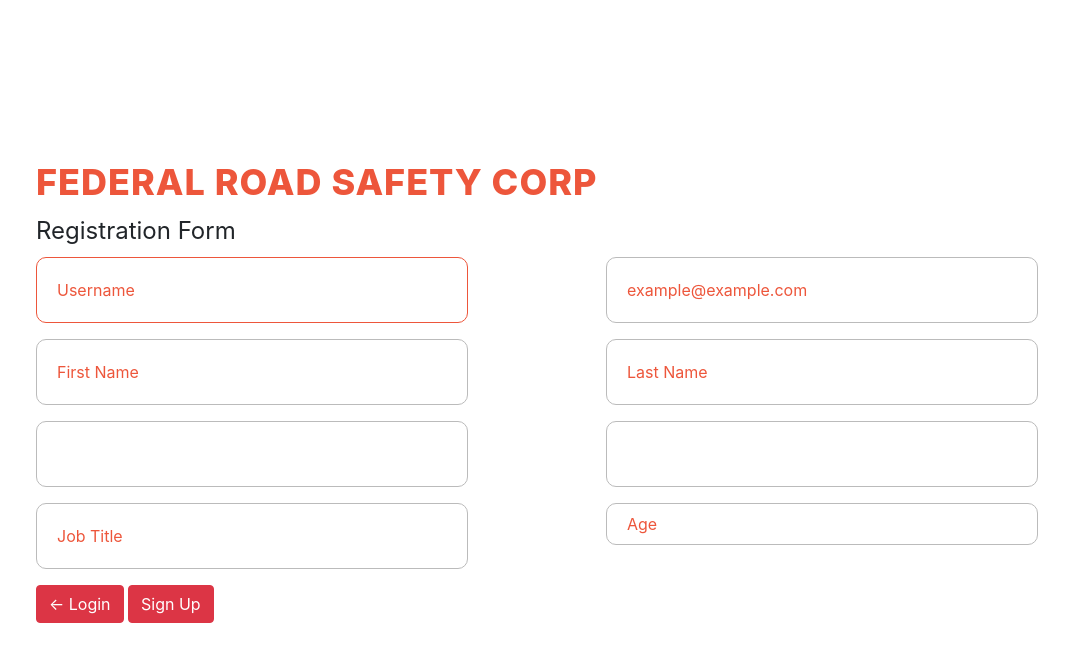
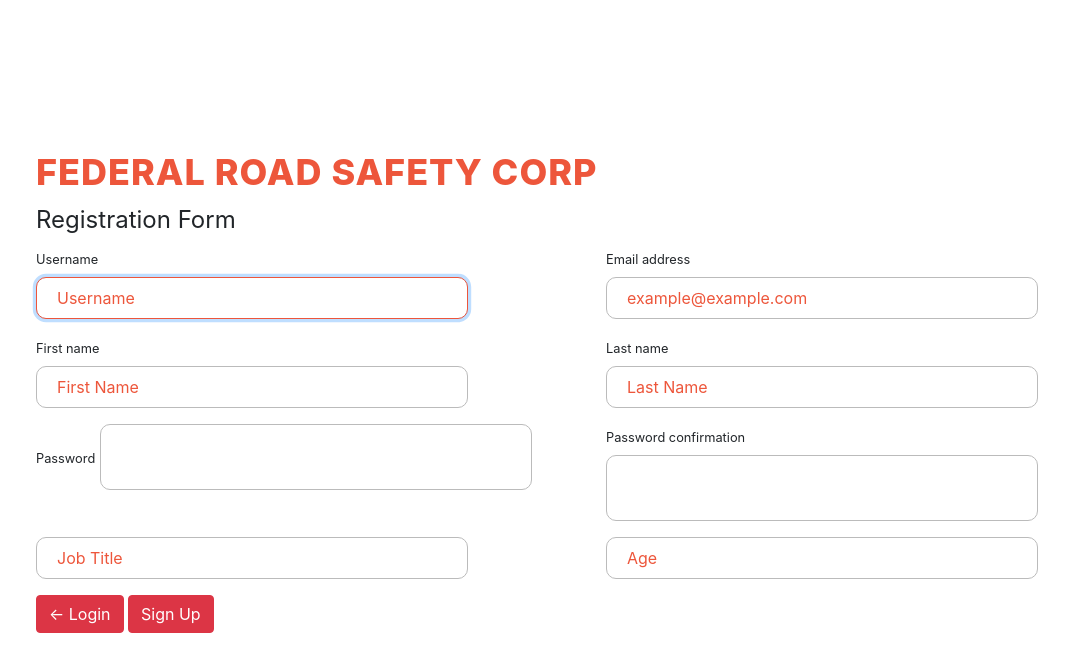
Before and after one commit to zoomcityzens/staffcourseallocation, a Django app: page /registeration/ in a window 1280 px wide. Shown: the top 672 px of the page, without its empty margins (49-1118 px from the left). Run offline with Django 3.2, Linux system fonts and the light colour scheme; some libraries are stand-ins or nearby versions.

Commit message:
finished project

```diff
--- a/allocate/forms.py
+++ b/allocate/forms.py
@@ -18,13 +18,32 @@ class CreateUser(UserCreationForm):
             'password2',
         ]
         widgets = {
-            'username': widgets.TextInput(attrs={'placeholder': "Username"}),
-            'first_name': widgets.TextInput(attrs={'placeholder': "First Name"}),
-            'last_name': widgets.TextInput(attrs={'placeholder': "Last Name"}),
-            'email': widgets.EmailInput(attrs={'placeholder': "example@example.com"}),
-            'password1': widgets.PasswordInput(attrs={'placeholder': "Password"}),
-            'password2': widgets.PasswordInput(attrs={'placeholder': "Repeat Password"}),
+            'username': widgets.TextInput(attrs={
+                'placeholder': "Username",
+                "class": "form-control"
+            }),
+            'first_name': widgets.TextInput(attrs={
+                'placeholder': "First Name",
+                "class": "form-control"
+            }),
+            'last_name': widgets.TextInput(attrs={
+                'placeholder': "Last Name",
+                "class": "form-control"
+            }),
+            'email': widgets.EmailInput(attrs={
+                'placeholder': "example@example.com",
+                "class": "form-control"
+                }),
+            'password1': widgets.PasswordInput(attrs={
+                'placeholder': "Password",
+                "class": "form-control"
+                }),
+            'password2': widgets.PasswordInput(attrs={
+                'placeholder': "Repeat Password",
+                "class": "form-control"
+            }),
         }
+
 
 class LoginForm(AuthenticationForm):
     fields = '__all__'
@@ -32,6 +51,7 @@ class LoginForm(AuthenticationForm):
         'username': widgets.TextInput(attrs={'placeholder': "Username"}),
         'password': widgets.PasswordInput(attrs={'placeholder': "Password"}),
     }
+
 
 class AttendanceForm(forms.ModelForm):
     class Meta:
--- a/allocate/templates/allocate/allocation.html
+++ b/allocate/templates/allocate/allocation.html
@@ -29,7 +29,7 @@
                                 </div>
                                 <div class="right-content">
                                     <h4>{{allocation.course.name}}</h4>
-                                    <h6><em>Staff Name</em>: <span>{{allocation.staff}}</span></h6>
+                                    <h6><em>Staff Name</em>: <span>{{allocation.staff.user.first_name}} {{allocation.staff.user.last_name}}</span></h6>
 
                                     <div class="main-button scroll-to-section">
                                         <a href="{% url 'coursedetails' allocation.pk %}">VIEW DETAILS AND ALLOCATIONS</a>
--- a/allocate/templates/allocate/attendance.html
+++ b/allocate/templates/allocate/attendance.html
@@ -28,6 +28,9 @@
     </section>
 
     <section>
+      <div class="main-button scroll-to-section">
+        <a href="{% url 'coursedetails' allocation_id %}">&leftarrow; Course Detail</a>
+    </div>
       <table class="table table-stripped">
         <thead>
           <tr>
--- a/allocate/templates/allocate/coursedetails.html
+++ b/allocate/templates/allocate/coursedetails.html
@@ -26,7 +26,7 @@
                                 <div class="right-content">
 
                                     <h6><em>Staff Name</em></h6>
-                                        <p>{{allocation.staff}}</p>
+                                        <p>{{allocation.staff.user.first_name}} {{allocation.staff.user.last_name}}</p>
                                     <h6><em>Course Name</em></h6>
                                         <p>{{allocation.course}}</p>
                                     <h6><em>Facilitator</em></h6>
@@ -41,9 +41,11 @@
                                 </li>
 
                         </ul>
+                        {% if allocation.staff.user == user %}
                         <div class="main-button scroll-to-section">
                             <a href="{% url 'attendance' %}">ATTENDANCE</a>
                         </div>
+                        {% endif %}
                     </div>
                     <div class="col-lg-6">
                         <ul class="features-items">
--- a/allocate/templates/allocate/registration.html
+++ b/allocate/templates/allocate/registration.html
@@ -17,6 +17,7 @@
             {% for field in form %}
             <div class="col-sm-12 col-md-6">
               <div class="form-group">
+                <small><label>{{ field.label }}</label></small>
                 {{ field }}
                 <small class="text-danger">{{ field.errors }}</small>
               </div>
@@ -26,13 +27,12 @@
           <div class="row justify-content-center">
             <div class="col-sm-12 col-md-6">
               <div class="form-group">
-                <input type="text" name="job_title" id="" placeholder="Job Title">
+                <input type="text" name="job_title" id="" placeholder="Job Title" class="form-control" required>
               </div>
             </div>
             <div class="col-sm-12 col-md-6">
               <div class="form-group">
-                <input type="number" name="age" id="" placeholder="Age" class="form-control" min="0">
-                <small class="text-danger">{{ field.errors }}</small>
+                <input type="number" name="age" id="" placeholder="Age" class="form-control" min="0" required>
               </div>
             </div>
           </div>
--- a/allocate/views.py
+++ b/allocate/views.py
@@ -43,8 +43,12 @@ def create_user(request):
     form = CreateUser()
     if request.method == 'POST':
         if (form := CreateUser(request.POST)).is_valid():
-            form.save()
-            return redirect('login')
+            user = form.save()
+            Staff.objects.create(
+                user=user, job_title=request.POST.get('job_title'),
+                age=request.POST.get('age')
+            )
+            return redirect('home')
         else:
             messages.error(request, form.error_messages)
     context = {'form': form}
@@ -55,9 +59,13 @@ def take_attendance(request):
     if request.method == 'POST':
         if (form := AttendanceForm(request.POST)).is_valid():
             form.instance.user = request.user
-            form.instance.allocation = Allocation.objects.get(staff=request.user)
+            form.instance.allocation = Allocation.objects.get(
+                staff=Staff.objects.get(user=request.user)
+            )
             form.save()
     context = {
         'form': AttendanceForm(),
+        'attendances': Attendance.objects.filter(user=request.user).order_by('-timestamp'),
+        'allocation_id': Allocation.objects.get(staff__user=request.user).pk
     }
     return render(request, template_name, context)
```
Also changed, not shown: allocate/models.py (+17 -8 lines), allocate/migrations/0006_auto_20211203_1223.py (added), allocate/migrations/0007_auto_20211203_1242.py (added), db.sqlite3.
